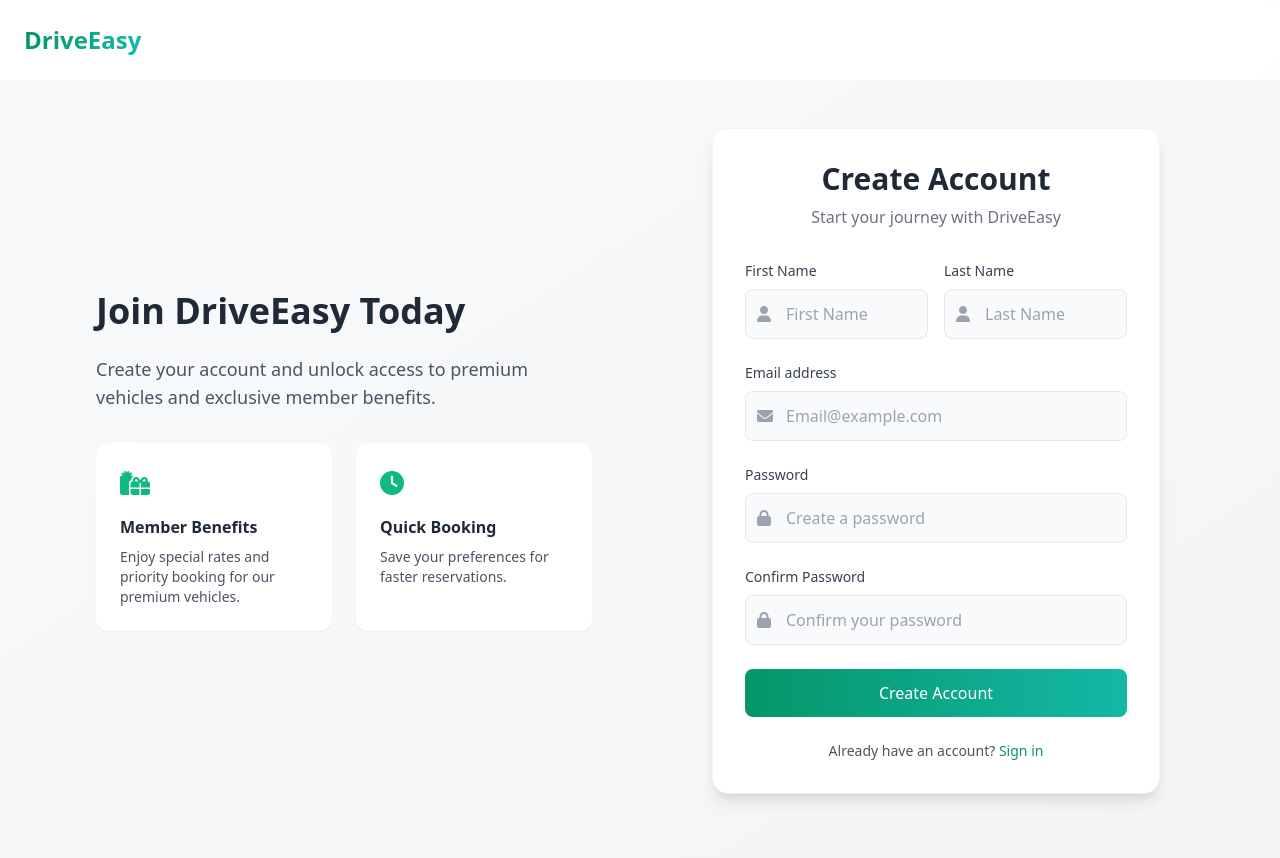
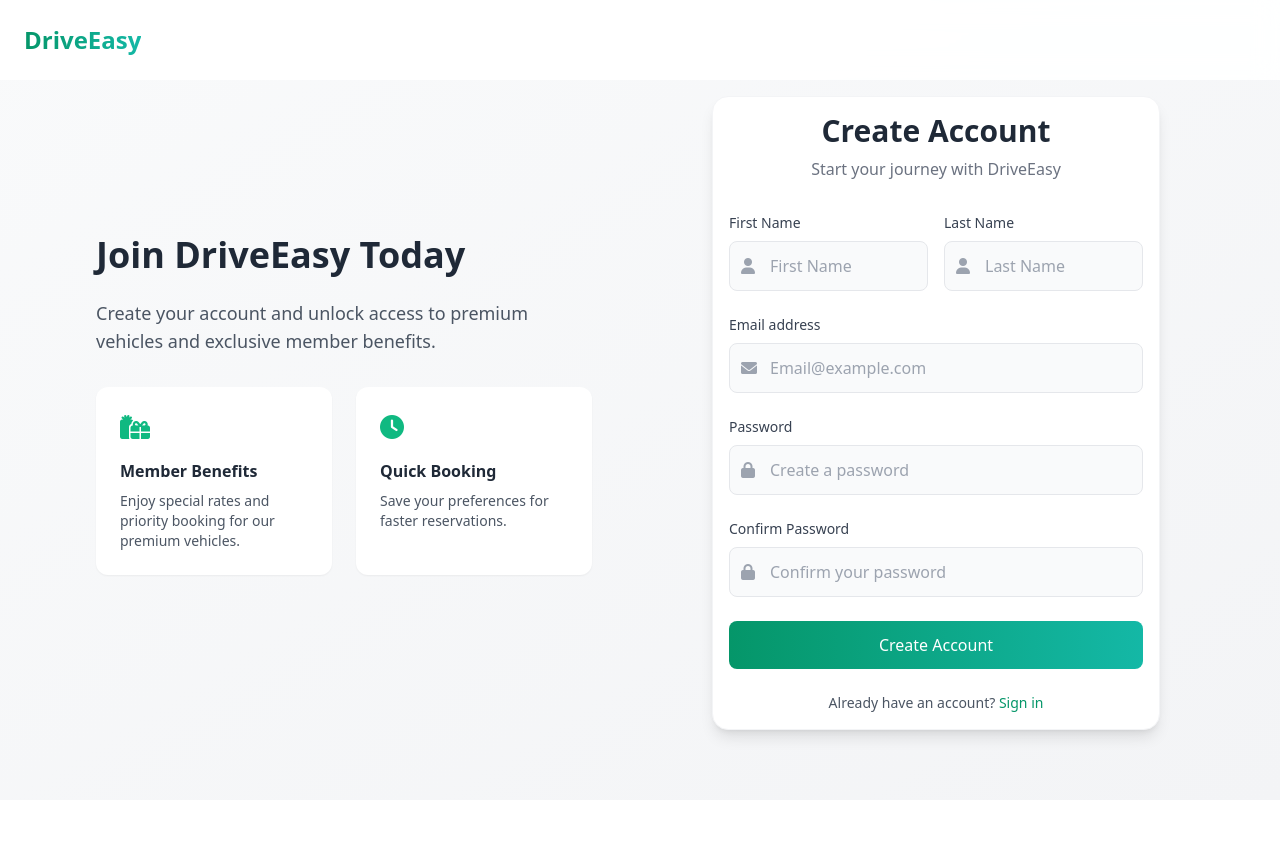
Before and after one commit to saalmahm/Car-Rental-Oop, a PHP site: page /pages/register.php in a window 1280 px wide. After the commit the page ends 750 px from the top, so only its background shows below. Run offline with PHP 8.4, Linux system fonts and the light colour scheme; some libraries are stand-ins or nearby versions.

Commit message:
fix register page form size

```diff
--- a/pages/register.php
+++ b/pages/register.php
@@ -12,7 +12,7 @@
 <body class="bg-gradient-to-br from-gray-50 to-gray-100 min-h-screen">
 
     <!-- Header -->
-    <header class="fixed w-full top-0 z-50">
+    <header class="w-full">
         <div class="bg-white backdrop-blur-md bg-opacity-90">
             <div class="max-w-7xl mx-auto px-6">
                 <div class="flex justify-between h-20">
@@ -28,7 +28,7 @@
     </header>
 
     <!-- Main Content -->
-    <main class="min-h-screen pt-32 pb-16 px-4">
+    <main class="px-4">
         <div class="max-w-6xl mx-auto grid md:grid-cols-2 gap-8 items-center">
             <!-- Left Side - Welcome Message -->
             <div class="hidden md:block p-8">
@@ -51,8 +51,8 @@
             </div>
 
             <!-- Registration Form -->
-            <div class="w-full max-w-md mx-auto">
-                <div class="bg-white rounded-2xl shadow-lg p-8 border border-gray-100">
+            <div class="w-full max-w-md mx-auto pt-4">
+                <div class="bg-white rounded-2xl shadow-lg p-4 border border-gray-100">
                     <div class="text-center mb-8">
                         <h2 class="text-3xl font-bold text-gray-800 mb-2">Create Account</h2>
                         <p class="text-gray-500">Start your journey with DriveEasy</p>
@@ -135,7 +135,7 @@
                             Create Account
                         </button>
 
-                        <div class="text-center mt-6">
+                        <div class="text-center mt-2">
                             <p class="text-gray-600 text-sm">
                                 Already have an account?
                                 <a href="#" class="text-emerald-600 hover:text-emerald-700 font-medium">Sign in</a>
```
